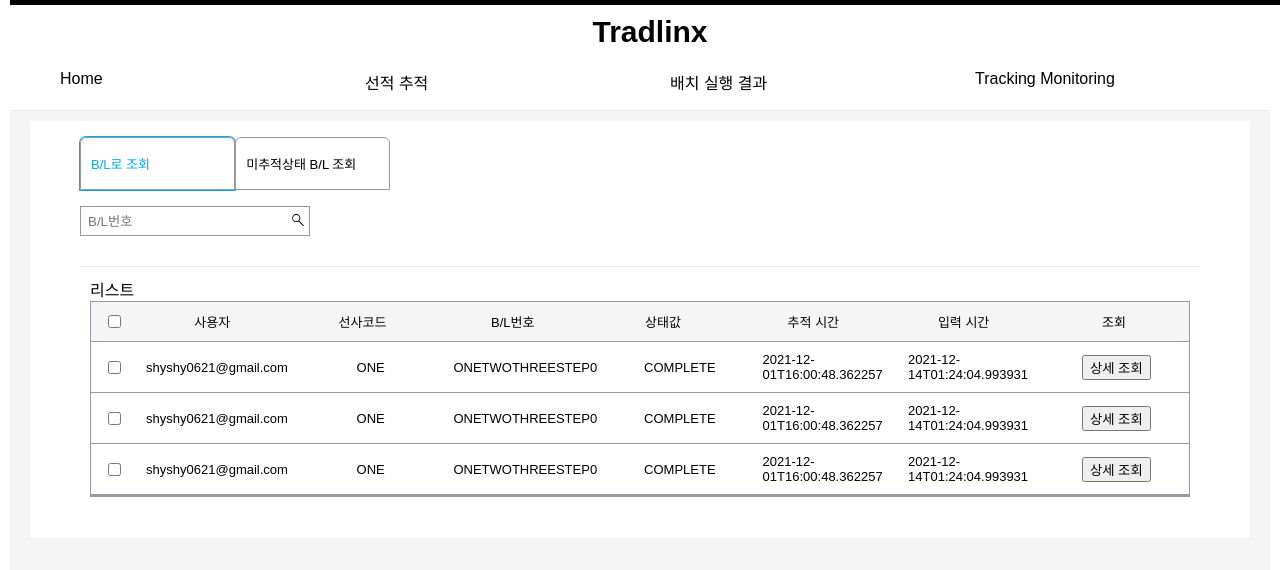
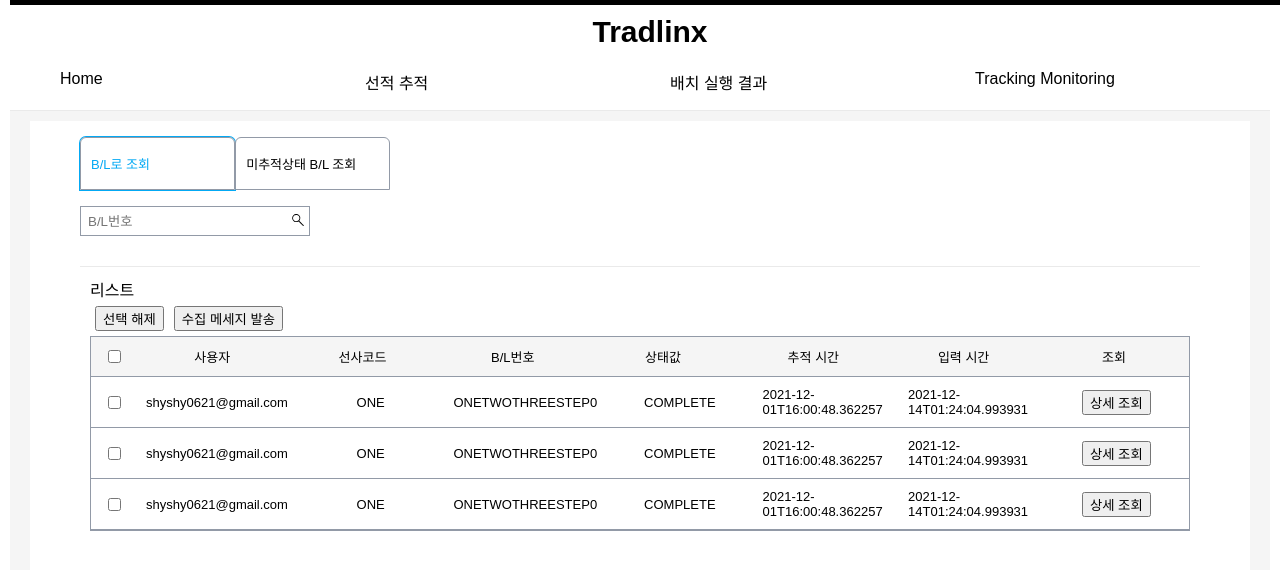
Before and after one commit to hachuu/nextjs-example, a Next.js app: page /cargo-track/finder in a window 1280 px wide. Shown: the top 570 px of the page. Built offline with nearby package versions, Linux system fonts and the light colour scheme; a web font is replaced by a local one.

Commit message:
버튼 두개 위치를 변경하였습니다

```diff
--- a/pages/cargo-track/finder.tsx
+++ b/pages/cargo-track/finder.tsx
@@ -96,11 +96,18 @@
   `;
   const BLListDiv =  styled.div`
     flex:  ${(props: {activeDetaillDiv: boolean})  => props.activeDetaillDiv ? '0 0 40%': '1'};
-    border-bottom: 1px solid #929aa7;
     // flex-basis: ${(props: {activeDetaillDiv: boolean})  => props.activeDetaillDiv ? '100%': 'none'};
     // @media (max-width: 768px) {
     //   overflow-y: scroll;
     // }
+  `;
+  const OptionBtnDiv = styled.div`
+    display: flex;
+    padding: 5px;
+    @media (max-width: 768px) {
+      margin: 0 10px 0 10px;
+      // width: 100%;
+    }
   `;
 
   const ListTableDiv = styled.div`
@@ -156,9 +163,7 @@
   `;
 
   const ListDetailButton = styled.button`
-    &: hover {
-      cursor: pointer;
-    }
+    margin: 0 10px 0 0;
   `;
   const BLListDetailDiv =  styled.div`
     flex: 0 0 40%;
@@ -256,6 +261,10 @@
         <BLResultDiv activeDetaillDiv={activeDetaillDiv}>
           <BLListDiv activeDetaillDiv={activeDetaillDiv}>
             리스트
+            <OptionBtnDiv>
+              <ListDetailButton>선택 해제</ListDetailButton>
+              <ListDetailButton>수집 메세지 발송</ListDetailButton>
+            </OptionBtnDiv>
             <ListTableDiv>
               <TableHeadDiv>
                 <TableHeadItemDiv flexValue={0.2}>
@@ -291,9 +300,9 @@
                     2021-12-14T01:24:04.993931
                   </TableBodyListItemDiv>
                   <TableBodyListItemDiv flexValue={1}>
-                    <ListDetailButton onClick={() => setActiveDetaillDiv(true)}>
+                    <button onClick={() => setActiveDetaillDiv(true)}>
                       상세 조회
-                    </ListDetailButton>
+                    </button>
                   </TableBodyListItemDiv>
                 </TableBodyListDiv>
 
@@ -318,9 +327,9 @@
                     2021-12-14T01:24:04.993931
                   </TableBodyListItemDiv>
                   <TableBodyListItemDiv flexValue={1}>
-                    <ListDetailButton onClick={() => setActiveDetaillDiv(true)}>
+                    <button onClick={() => setActiveDetaillDiv(true)}>
                       상세 조회
-                    </ListDetailButton>
+                    </button>
                   </TableBodyListItemDiv>
                 </TableBodyListDiv>
                 <TableBodyListDiv>
@@ -344,9 +353,9 @@
                     2021-12-14T01:24:04.993931
                   </TableBodyListItemDiv>
                   <TableBodyListItemDiv flexValue={1}>
-                    <ListDetailButton onClick={() => setActiveDetaillDiv(true)}>
+                    <button onClick={() => setActiveDetaillDiv(true)}>
                       상세 조회
-                    </ListDetailButton>
+                    </button>
                   </TableBodyListItemDiv>
                 </TableBodyListDiv>
               </TableBodyDiv>
--- a/styles/globals.css
+++ b/styles/globals.css
@@ -10,6 +10,10 @@
 a {
   color: inherit;
   text-decoration: none;
+}
+
+button {
+  cursor: pointer;
 }
 
 * {
```
